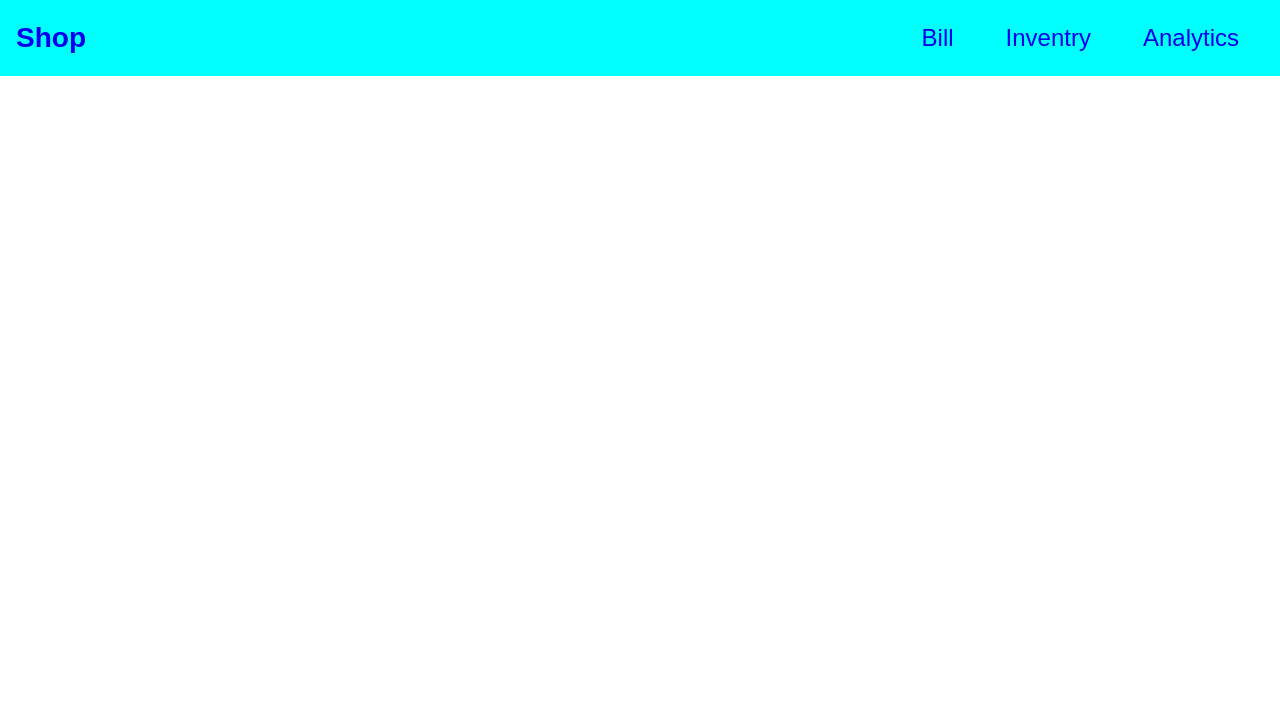
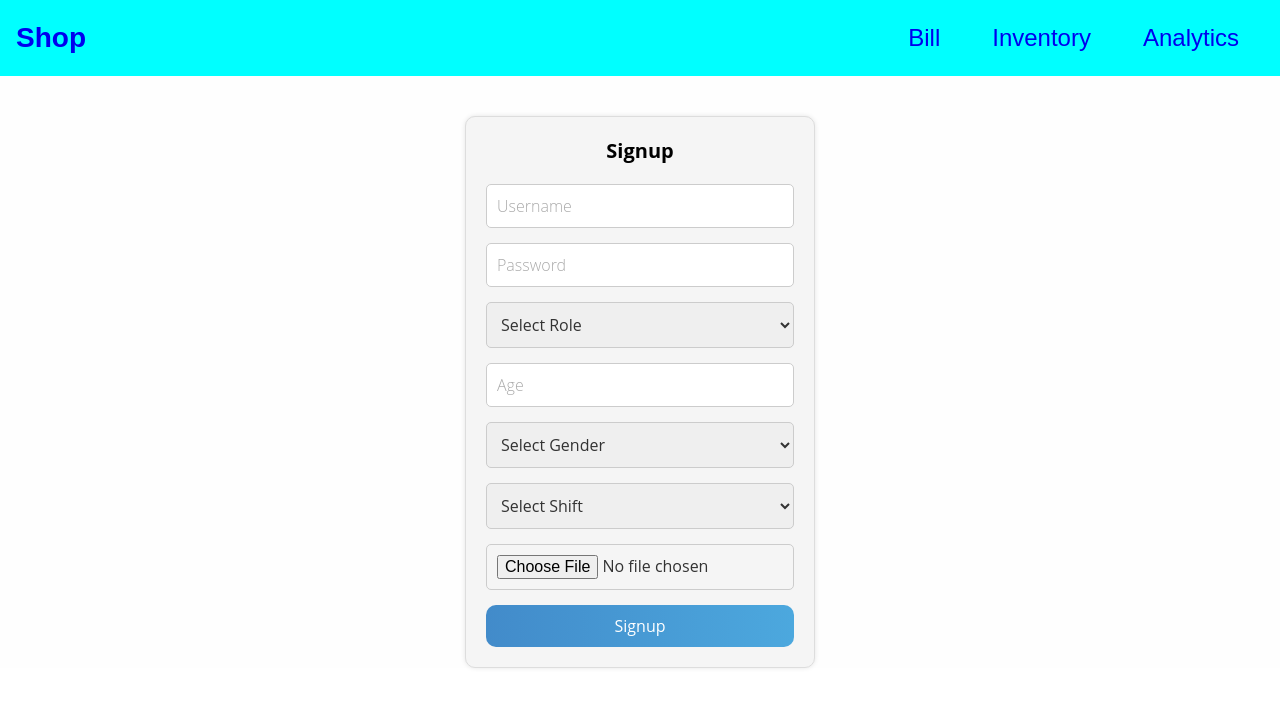
Before and after one commit to Dinesh001-S/product-sales-manager, a React (Create React App) app: page /signup in a window 1280 px wide. Shown: the top 706 px of the page. Built offline with nearby package versions, Linux system fonts and the light colour scheme.

Commit message:
update login and signup page

```diff
--- a/package.json
+++ b/package.json
@@ -12,6 +12,7 @@
     "chart.js": "^4.4.2",
     "cors": "^2.8.5",
     "express": "^4.18.3",
+    "fs": "^0.0.1-security",
     "mongoose": "^8.2.2",
     "multer": "^1.4.5-lts.1",
     "react": "^18.2.0",
--- a/src/App.js
+++ b/src/App.js
@@ -1,10 +1,11 @@
-import { Route, Routes } from 'react-router-dom';
+import { Route, Routes } from 'react-router-dom'; // Import BrowserRouter
 import './App.css';
 import Navbar from './components/Navbar';
 import Bill from './components/pages/bill';
-import Inventry from './components/pages/Inventry';
+import Inventory from './components/pages/Inventory'; // Correct typo in component name
 import Analytics from './components/pages/analytics';
 import Login from './components/pages/login';
+import Signup from './components/pages/signup';
 
 function App() {
   return (
@@ -12,8 +13,9 @@ function App() {
         <Navbar/>
         <Routes>
           <Route path='/' element={<Login/>}/>
+          <Route path='/signup' element={<Signup/>}/>
           <Route path='/bill' element={<Bill/>}/>
-        <Route path='/Inventry' element={<Inventry/>}/>
+          <Route path='/inventory' element={<Inventory/>}/> {/* Corrected path to 'inventory' */}
           <Route path='/analytics' element={<Analytics/>}/>
         </Routes>
     </div>
--- a/src/components/Navbar.js
+++ b/src/components/Navbar.js
@@ -14,7 +14,7 @@ const Navbar = () => {
             </div>
         <ul className={menuOpen ? "open" : ""}>
             <li><NavLink to='/bill'>Bill</NavLink></li>
-            <li><NavLink to= '/Inventry'>Inventry</NavLink></li>
+            <li><NavLink to= '/inventory'>Inventory</NavLink></li>
             <li><NavLink to='/analytics'>Analytics</NavLink></li>
         </ul>
     </nav>
--- a/src/components/pages/Inventry.js
+++ b/src/components/pages/Inventory.js
@@ -1,6 +1,6 @@
 import React, { useState, useEffect } from 'react';
 import axios from 'axios';
-import './inventry.css'
+import './inventory.css'
 
 const ProductList = () => {
   const [productName, setProductName] = useState('');
--- a/src/components/pages/login.js
+++ b/src/components/pages/login.js
@@ -1,6 +1,8 @@
 import React, { useState, useEffect } from 'react';
+import { Link } from 'react-router-dom';
 import axios from 'axios';
 import './login.css';
+// import user from './images/download.png';
 
 const styles = {
   container: {
@@ -18,7 +20,7 @@ const styles = {
     padding: '10px 20px',
     borderRadius: '4px',
     border: 'none',
-    backgroundColor: '#007bff',
+    backgroundColor: 'rgb(0 66 137)',
     color: '#fff',
     cursor: 'pointer',
     marginRight: '10px',
@@ -30,7 +32,6 @@ const styles = {
 
 const Login = () => {
   const [loginData, setLoginData] = useState({ username: '', password: '' });
-  const [signupData, setSignupData] = useState({ username: '', password: '', role: '', image: null });
   const [loggedInUser, setLoggedInUser] = useState(null);
 
   useEffect(() => {
@@ -39,7 +40,6 @@ const Login = () => {
       setLoggedInUser(JSON.parse(loggedInUserData));
     }
 
-    // Clear localStorage on page unload
     window.addEventListener('beforeunload', handleBeforeUnload);
 
     return () => {
@@ -61,26 +61,6 @@ const Login = () => {
     }
   };
 
-  const handleSignup = async () => {
-    try {
-      const formData = new FormData();
-      formData.append('username', signupData.username);
-      formData.append('password', signupData.password);
-      formData.append('role', signupData.role);
-      formData.append('image', signupData.image);
-
-      const response = await axios.post('http://localhost:3002/signup', formData, {
-        headers: {
-          'Content-Type': 'multipart/form-data'
-        }
-      });
-      setLoggedInUser(response.data);
-      localStorage.setItem('loggedInUser', JSON.stringify(response.data));
-    } catch (error) {
-      console.error('Signup failed:', error);
-    }
-  };
-
   const handleLogout = () => {
     localStorage.removeItem('loggedInUser');
     setLoggedInUser(null);
@@ -91,23 +71,29 @@ const Login = () => {
       {loggedInUser ? (
         <div className="user-details-card">
           <div className='user-img'>
-            {loggedInUser.image && <img src={loggedInUser.image} alt="User" style={styles.image} />}
+            {loggedInUser.image && <img src={`data:${loggedInUser.image};base64,${loggedInUser.data}`} alt={loggedInUser.username} style={styles.image} />}
+            {console.log(loggedInUser.image)}
+          </div>
+          <div className='user-details'>
+            <h2>Name: <p>{loggedInUser.username}</p></h2>
+            <h2>Role: <p>{loggedInUser.role}</p></h2>
+            <h2>Gender: <p>{loggedInUser.gender}</p></h2>
+            <h2>Age: <p>{loggedInUser.age}</p></h2>
+            <h2>Shift: <p>{loggedInUser.shift}</p></h2>
           </div>
           <div className='user-btn'>
-          <div className='user-details'>
-            <h2>NAME : <p>{loggedInUser.username}</p></h2>
-            <h2>ROLE : <p>{loggedInUser.role}</p></h2>
-          </div>
             {(loggedInUser.role === 'Manager' || loggedInUser.role === 'Owner') && (
               <div className='btn'>
+                <Link to='/signup' className='title'>
                   <button className='new-employee' style={styles.button}>New Employee</button>
+                </Link>
                 <button className='employees' style={styles.button}>Employees</button>
               </div>
-          )}</div>
+            )}
+          </div>
           <button className='logout' style={styles.button} onClick={handleLogout}>Logout</button>
         </div>
       ) : (
-        <>
         <div className='login'>
           <h2>Login</h2>
           <input
@@ -126,39 +112,6 @@ const Login = () => {
           />
           <button style={styles.button} onClick={handleLogin}>Login</button>
         </div>
-          <div className='signup'>
-            <h2>Signup</h2>
-            <input
-              style={styles.input}
-              type="text"
-              placeholder="Username"
-              value={signupData.username}
-              onChange={(e) => setSignupData({ ...signupData, username: e.target.value })}
-            />
-            <input
-              style={styles.input}
-              type="password"
-              placeholder="Password"
-              value={signupData.password}
-              onChange={(e) => setSignupData({ ...signupData, password: e.target.value })}
-            />
-            <select placeholder="Role" style={styles.input} value={signupData.role} onChange={(e) => setSignupData({ ...signupData, role: e.target.value })}>
-              <option></option>
-              <option value="Cashier">Cashier</option>
-              <option value="Product Manager">Product Manager</option>
-              <option value="Manager">Manager</option>
-              <option value="Owner">Owner</option>
-            </select>
-            <input
-              style={styles.input}
-              type="file"
-              placeholder="Image"
-              accept="image/*"
-              onChange={(e) => setSignupData({ ...signupData, image: e.target.files[0] })}
-            />
-            <button style={styles.button} onClick={handleSignup}>Signup</button>
-          </div>
-        </>
       )}
     </div>
   );
--- /dev/null
+++ b/src/components/pages/signup.css
@@ -0,0 +1,71 @@
+* {
+    box-sizing: border-box;
+    margin: 0;
+    padding: 0;
+  }
+
+/* Style the signup form container */
+.signup {
+    width: 350px;
+    margin: 40px auto;
+    border: 1px solid #ddd;
+    border-radius: 10px; /* Increased roundness for softer look */
+    padding: 20px;
+    background-color: #f5f5f5; /* Lighter background */
+    box-shadow: 0 0 5px rgba(0, 0, 0, 0.1); /* Slight shadow */
+  }
+
+  /* Style the signup form heading */
+  .signup h2 {
+    text-align: center;
+    margin-bottom: 20px;
+    font-size: 20px;
+    font-weight: bold;
+    font-family: 'Open Sans', sans-serif; /* Modern font family */
+  }
+
+/* Style the signup form inputs */
+.signup input,
+.signup select {
+  width: 100%;
+  padding: 10px; /* Ensure consistent padding */
+  margin-bottom: 15px;
+  border: 1px solid #ccc;
+  height: calc(100% - 20px); /* Account for padding */
+  border-radius: 5px;
+  font-size: 16px;
+  font-family: 'Open Sans', sans-serif;
+  color: #333;
+}
+
+
+  .signup input{
+    min-width: 300px;
+  }
+
+  /* Style the input placeholders */
+  .signup input[type="text"]::placeholder,
+  .signup input[type="password"]::placeholder,
+  .signup select::placeholder {
+    color: #aaa; /* Lighter placeholder text color */
+    font-weight: lighter; /* Lighter font weight */
+  }
+
+  /* Style the signup form button */
+  .signup button {
+    width: 100%;
+    padding: 10px 20px; /* Increased padding for better proportions */
+    background-image: linear-gradient(to right, #428bca, #4ca8de); /* Blue gradient */
+    color: #fff;
+    border: none;
+    border-radius: 10px; /* Increased roundness */
+    font-size: 16px;
+    font-family: 'Open Sans', sans-serif; /* Modern font family */
+    cursor: pointer;
+    transition: background 0.3s ease; /* Smooth transition on hover */
+  }
+
+  /* Style the signup form button on hover */
+  .signup button:hover {
+    background-image: linear-gradient(to right, #4592e0, #5cb0f0); /* Slightly darker gradient on hover */
+  }
--- /dev/null
+++ b/src/components/pages/signup.js
@@ -0,0 +1,120 @@
+import React, { useState } from 'react';
+import { useNavigate } from 'react-router-dom';
+import axios from 'axios';
+import './signup.css'
+
+const Signup = () => {
+  const [signupData, setSignupData] = useState({
+    username: '',
+    password: '',
+    role: '',
+    image: null,
+    age: '', // New field for age
+    gender: '', // New field for gender
+    shift: '', // New field for shift
+  });
+  const navigate = useNavigate();
+
+  const styles = {
+    // Styles remain the same
+  };
+
+  const handleSignup = async () => {
+    try {
+      // Check if any required field is empty
+      if (!signupData.username || !signupData.password || !signupData.role || !signupData.age || !signupData.gender || !signupData.shift || !signupData.image) {
+        alert("Please fill in all the fields");
+        return;
+      }
+
+      const formData = new FormData();
+      formData.append('username', signupData.username);
+      formData.append('password', signupData.password);
+      formData.append('role', signupData.role);
+      formData.append('image', signupData.image);
+      formData.append('age', signupData.age); // Append age
+      formData.append('gender', signupData.gender); // Append gender
+      formData.append('shift', signupData.shift); // Append shift
+
+      // Send the formData to your backend server
+      await axios.post('http://localhost:3002/signup', formData, {
+        headers: {
+          'Content-Type': 'multipart/form-data'
+        }
+      });
+
+      // Once the data is successfully inserted into the database, you can navigate to another page
+      navigate('/');
+    } catch (error) {
+      console.error('Signup failed:', error);
+    }
+  };
+
+  return (
+    <div>
+      <div className='signup'>
+        <h2>Signup</h2>
+        <input
+          style={styles.input}
+          type="text"
+          placeholder="Username"
+          value={signupData.username}
+          onChange={(e) => setSignupData({ ...signupData, username: e.target.value })}
+        />
+        <input
+          style={styles.input}
+          type="password"
+          placeholder="Password"
+          value={signupData.password}
+          onChange={(e) => setSignupData({ ...signupData, password: e.target.value })}
+        />
+        <select
+          placeholder="Role"
+          style={styles.input}
+          value={signupData.role}
+          onChange={(e) => setSignupData({ ...signupData, role: e.target.value })}
+        >
+          <option value="">Select Role</option>
+          <option value="Cashier">Cashier</option>
+          <option value="Product Manager">Product Manager</option>
+          <option value="Manager">Manager</option>
+          <option value="Owner">Owner</option>
+        </select>
+        <input
+          style={styles.input}
+          type="text"
+          placeholder="Age"
+          value={signupData.age}
+          onChange={(e) => setSignupData({ ...signupData, age: e.target.value })}
+        />
+        <select
+          style={styles.input}
+          value={signupData.gender}
+          onChange={(e) => setSignupData({ ...signupData, gender: e.target.value })}
+        >
+          <option value="">Select Gender</option>
+          <option value="male">Male</option>
+          <option value="female">Female</option>
+        </select>
+        <select
+          style={styles.input}
+          value={signupData.shift}
+          onChange={(e) => setSignupData({ ...signupData, shift: e.target.value })}
+        >
+          <option value="">Select Shift</option>
+          <option value="day">Day</option>
+          <option value="night">Night</option>
+        </select>
+        <input
+          style={styles.input}
+          type="file"
+          accept="image/*"
+          onChange={(e) => setSignupData({ ...signupData, image: e.target.files[0] })}
+        />
+        <button style={styles.button} onClick={handleSignup}>Signup</button>
+      </div>
+    </div>
+  );
+};
+
+export default Signup;
```
Also changed, not shown: server.js (+19 -17 lines), src/components/pages/login.css (+25 -10 lines), src/components/pages/images/download.png (added), src/components/pages/inventory.css (renamed from src/components/pages/inventry.css), 17 other files (tests, documents, lock files or other folders). Lines whose indentation alone changed are shown as unchanged.
